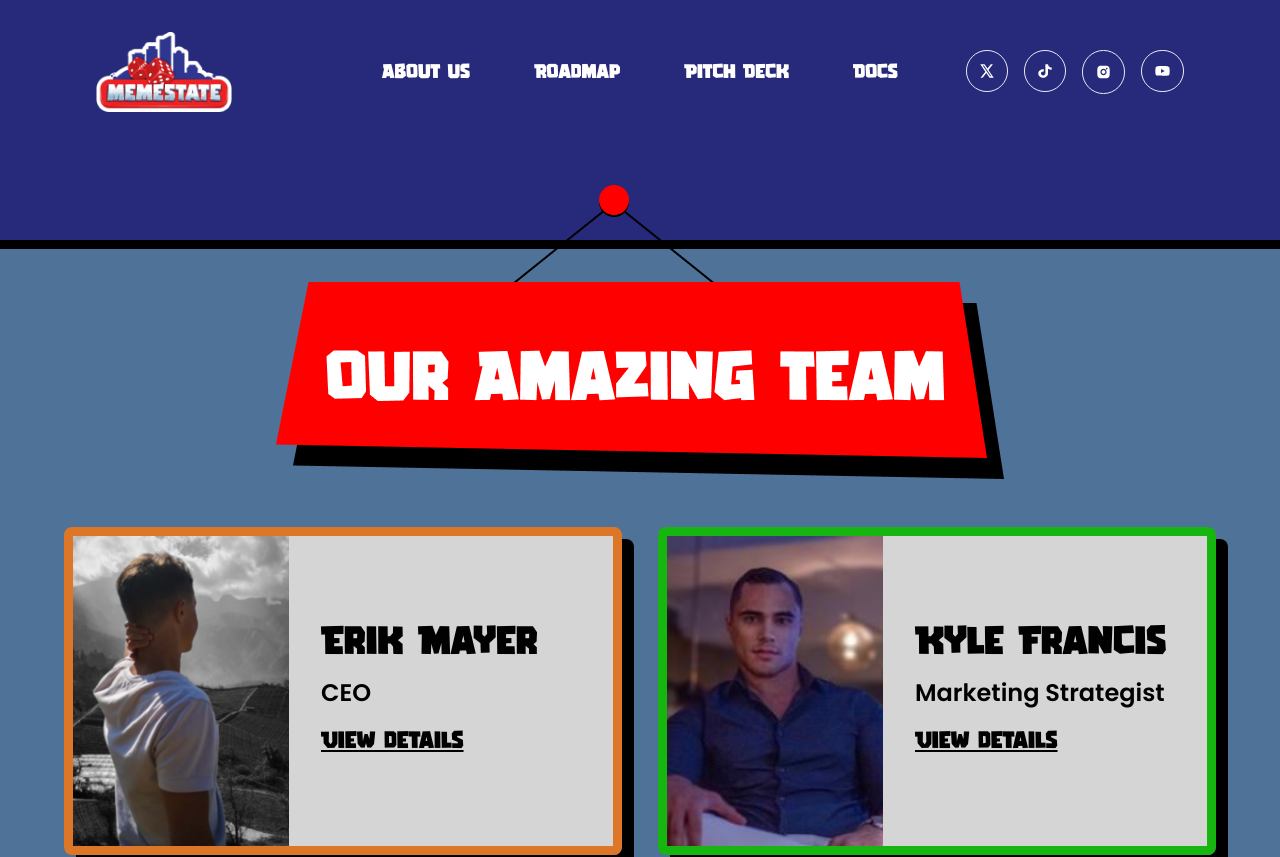
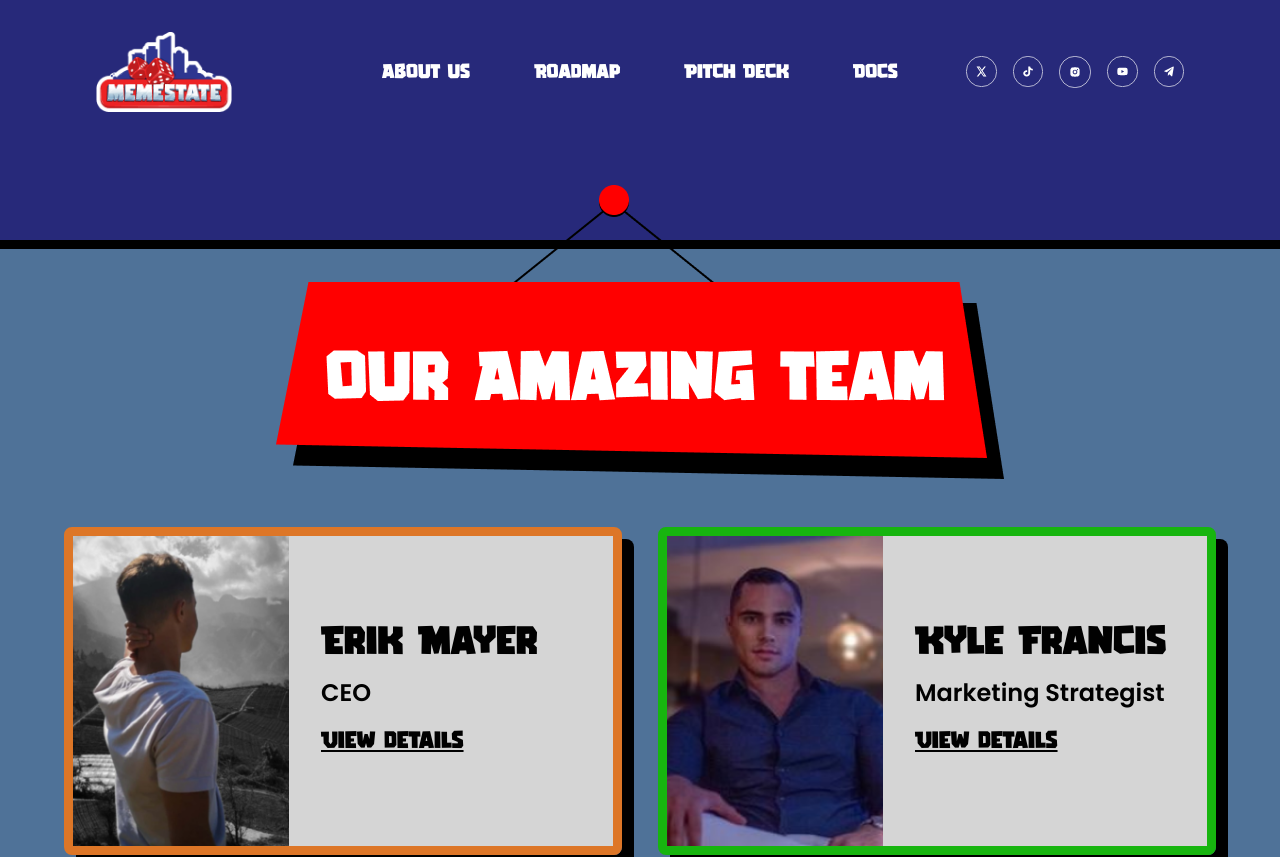
Before and after one commit to codiejay/memestateweb, a React (Vite) app: page /aboutus in a window 1280 px wide. Shown: the top 857 px of the page. Built offline with nearby package versions, Linux system fonts and the light colour scheme.

Commit message:
Add Telegram Icon and Link

```diff
--- a/src/component/Navbar/Navbar.jsx
+++ b/src/component/Navbar/Navbar.jsx
@@ -36,6 +36,11 @@ export const SOCIAL_ICONS = [
     name: "Youtube",
     icon: "/images/youtube.svg",
     link: "https://www.youtube.com/@memestatep2",
+  },
+  {
+    name: "Telegram",
+    icon: "/images/telegram.svg",
+    link: "https://t.me/+xGp2HdwO_LI0NTUy",
   },
 ];
 
```
